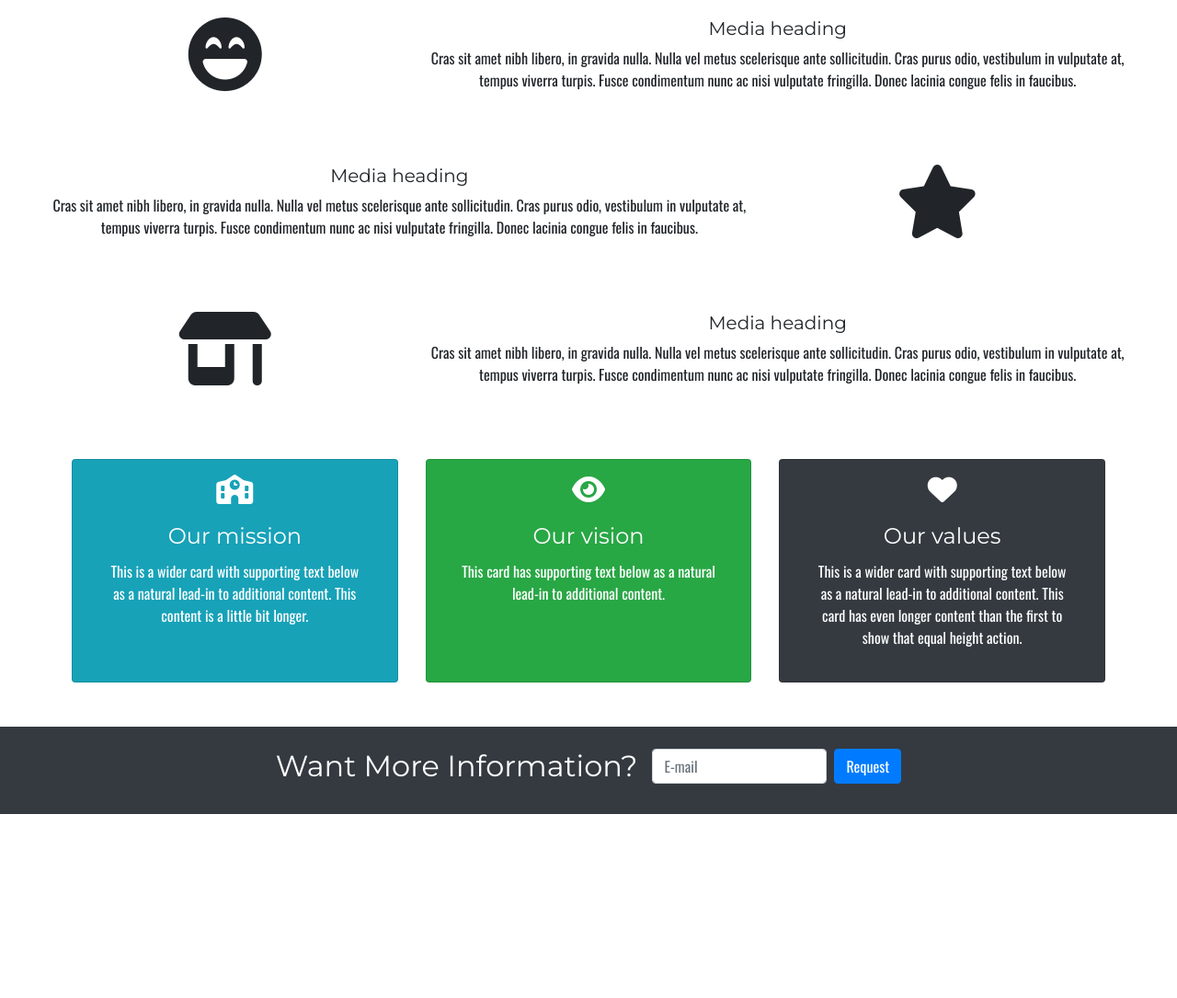
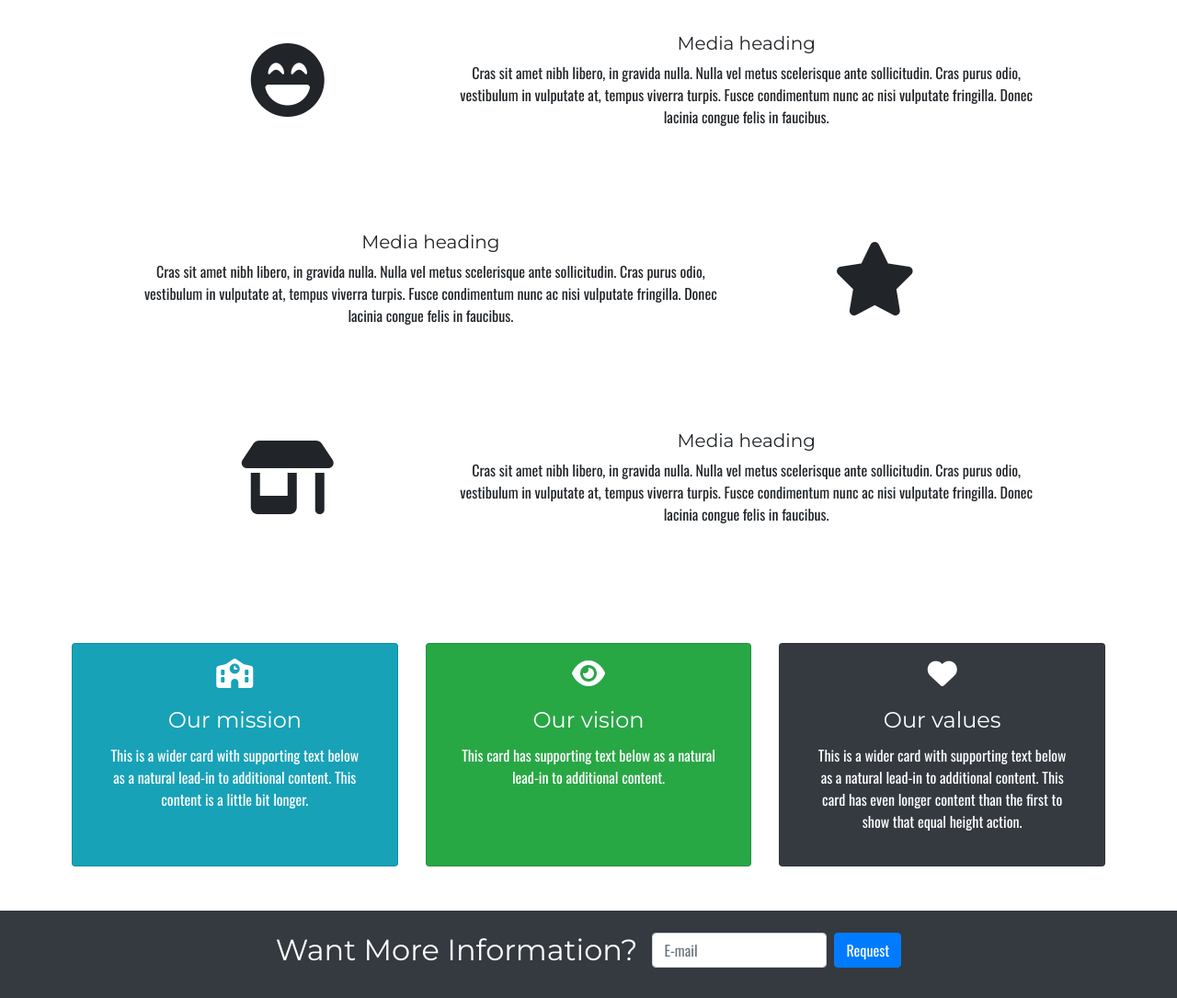
Before and after one commit to henry-hartzler/learning-management-portfolio-project, a website: page index.html in a window 1280 px wide. Shown: the part 882-1967 px from the top of the page at 92% size. Before the commit the page ends 1767 px from the top, so only its background shows below. Drawn offline with nearby package versions, Linux system fonts and the light colour scheme; files whose address does not match are found by name.

Commit message:
updated width of features container

```diff
--- a/index.html
+++ b/index.html
@@ -120,9 +120,9 @@
       </div>
     </div>
 
-    <div class="container-fluid w-100" id="features">
+    <div class="container" id="features">
 
-      <div class="border-0 m-3 p-3">
+      <div class="border-0 m-5 p-3">
         <div class="row no-gutters media text-center" >
           <div class="col-sm-4 align-self-center my-2 my-sm-3 mr-sm-3" >
             <i class="fa-solid fa-face-laugh-beam fa-5x"></i>
@@ -134,7 +134,7 @@
         </div>
       </div>
 
-      <div class="border-0 m-3 p-3">
+      <div class="border-0 m-5 p-3">
         <div class="row no-gutters media text-center" >
           <div class="col-sm-4 align-self-center my-2 my-sm-3 mr-sm-3 order-sm-last" >
             <i class="fa-solid fa-star fa-5x"></i>
@@ -146,7 +146,7 @@
         </div>
       </div>
 
-      <div class="border-0 m-3 p-3">
+      <div class="border-0 m-5 p-3">
         <div class="row no-gutters media text-center" >
           <div class="col-sm-4 align-self-center my-2 my-sm-3 mr-sm-3" >
             <i class="fa-solid fa-shop fa-5x"></i>
@@ -157,7 +157,11 @@
           </div>
         </div>
       </div>
+    </div>
 
+    <div class="container-fluid">
+      <div class="row">
+        <div class="col">
           <div id="about" class="card-deck m-5 text-center text-white">
             <div class="card bg-info p-3">
               <i class="fa-solid fa-school fa-2xl my-3"></i>
@@ -178,6 +182,8 @@
               <div class="card-body">
                 <h4 class="card-title">Our values</h4>
                 <p class="card-text">This is a wider card with supporting text below as a natural lead-in to additional content. This card has even longer content than the first to show that equal height action.</>
+              </div>
+            </div>
           </div>
         </div>
       </div>
```
Lines whose indentation alone changed are shown as unchanged.
